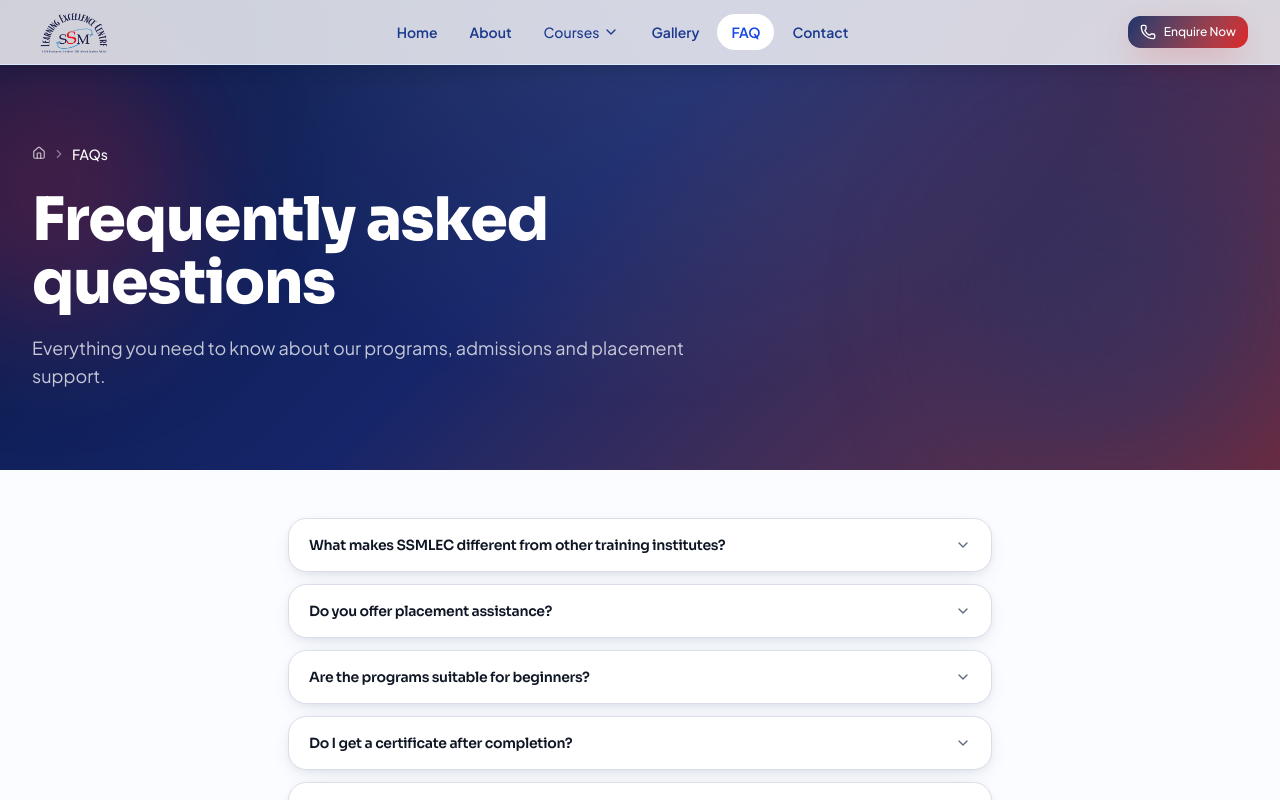
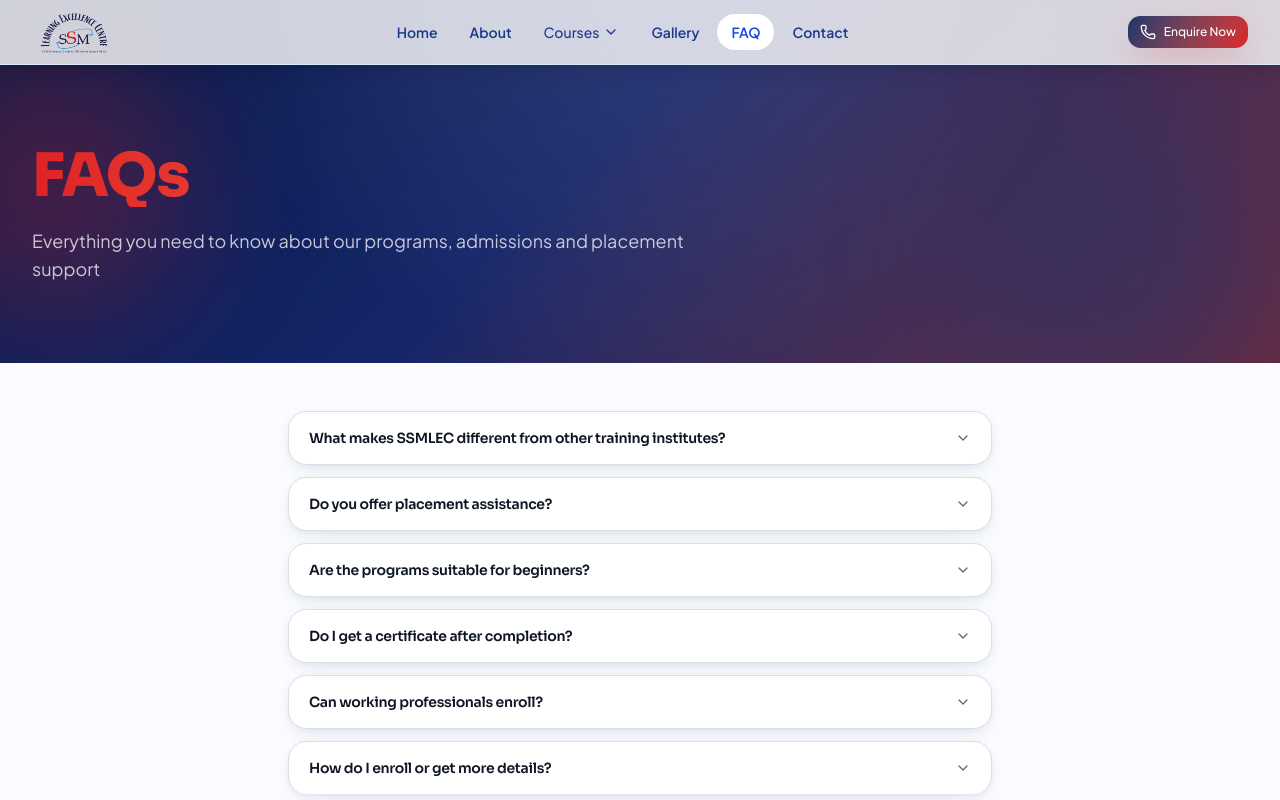
Before and after one commit to ssmlec/ssmlec1, a React (Vite) app: page /faqs in a window 1280 px wide. Shown: the top 800 px of the page. Built offline with nearby package versions, Linux system fonts and the light colour scheme.

Commit message:
20 july update

```diff
--- a/src/components/page-hero.tsx
+++ b/src/components/page-hero.tsx
@@ -23,7 +23,7 @@ export function PageHero({
         <div className="absolute inset-0 bg-[radial-gradient(circle_at_50%_-20%,rgba(255,255,255,0.12),transparent_60%)]" />
       </div>
       <div className="relative mx-auto max-w-7xl px-4 sm:px-6 lg:px-8">
-        <Breadcrumbs items={crumbs} />
+        {/* <Breadcrumbs items={crumbs} /> */}
         <motion.div
           initial={{ opacity: 0, y: 20 }}
           animate={{ opacity: 1, y: 0 }}
@@ -35,7 +35,7 @@ export function PageHero({
               {eyebrow}
             </span>
           )}
-          <h1 className="text-4xl font-extrabold leading-[1.05] sm:text-5xl md:text-6xl">{title}</h1>
+          <h1 className="bg-gradient-to-r from-accent to-[oklch(0.72_0.18_35)] bg-clip-text text-transparent text-4xl font-extrabold leading-[1.05] sm:text-5xl md:text-6xl">{title}</h1>
           {subtitle && <p className="mt-5 max-w-2xl text-lg text-white/75">{subtitle}</p>}
           {children && <div className="mt-8">{children}</div>}
         </motion.div>
--- a/src/pages/Faqs.tsx
+++ b/src/pages/Faqs.tsx
@@ -36,7 +36,7 @@ export default function FaqsPage() {
           },
         ]}
       />
-      <PageHero title="Frequently asked questions" subtitle="Everything you need to know about our programs, admissions and placement support." crumbs={[{ label: "FAQs" }]} />
+      <PageHero title="FAQs" subtitle="Everything you need to know about our programs, admissions and placement support" crumbs={[{ label: "FAQs" }]} />
       <section className="py-16 sm:py-2">
         <div className="mx-auto max-w-3xl px-4 sm:px-6 lg:px-8">
           {/* <SectionHeading eyebrow="Got Questions?" title="We've got answers" /> */}
```
